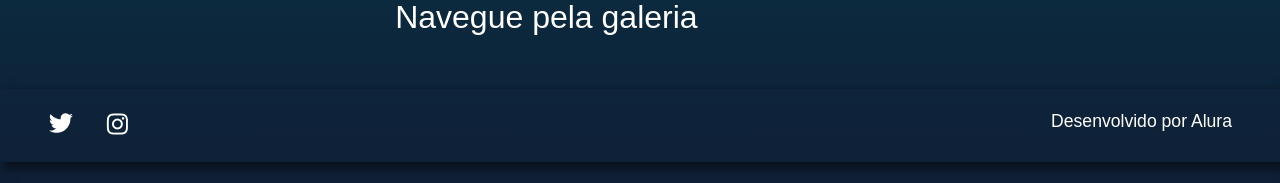
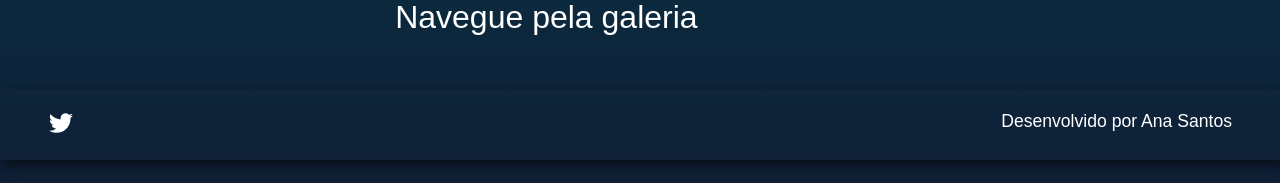
Before and after one commit to Anaclopes/Django, a Django app: page / in a window 1280 px wide. Shown: the part 617-800 px from the top of the page. Run offline with Django 5.2, Linux system fonts and the light colour scheme; data that the repository does not hold is empty.

```diff
--- a/templates/galeria/partials/_footer.html
+++ b/templates/galeria/partials/_footer.html
@@ -4,9 +4,6 @@
         <a href="https://twitter.com/AluraOnline" target=”_blank” >
             <img src="{% static '/assets/ícones/1x/twitter.png'%}" alt="ícone twitter">
         </a>
-        <a href="https://www.instagram.com/aluraonline/" target=”_blank” >
-            <img src="{% static '/assets/ícones/1x/instagram.png'%}" alt="ícone instagram">
-        </a>
     </div>
-    <p class="rodape__texto">Desenvolvido por Alura</p>
+    <p class="rodape__texto">Desenvolvido por Ana Santos</p>
 </footer>
```
